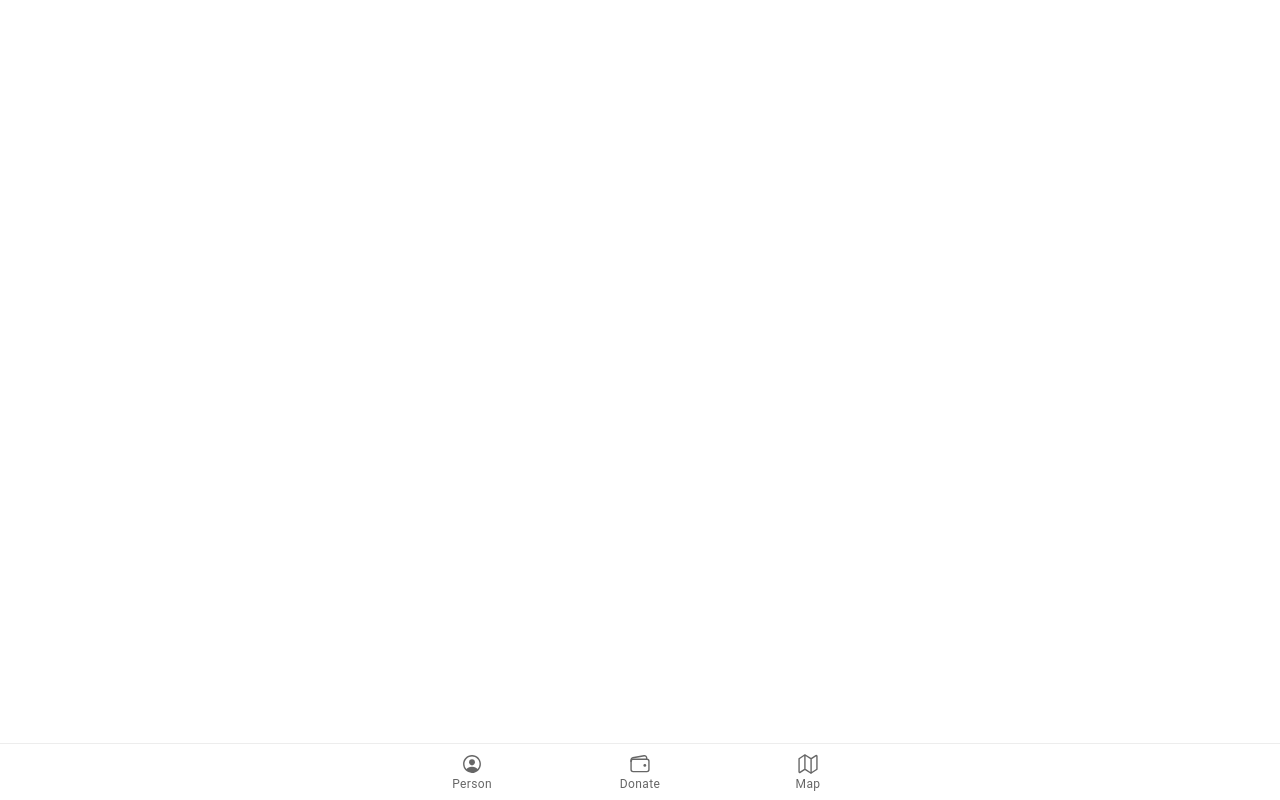
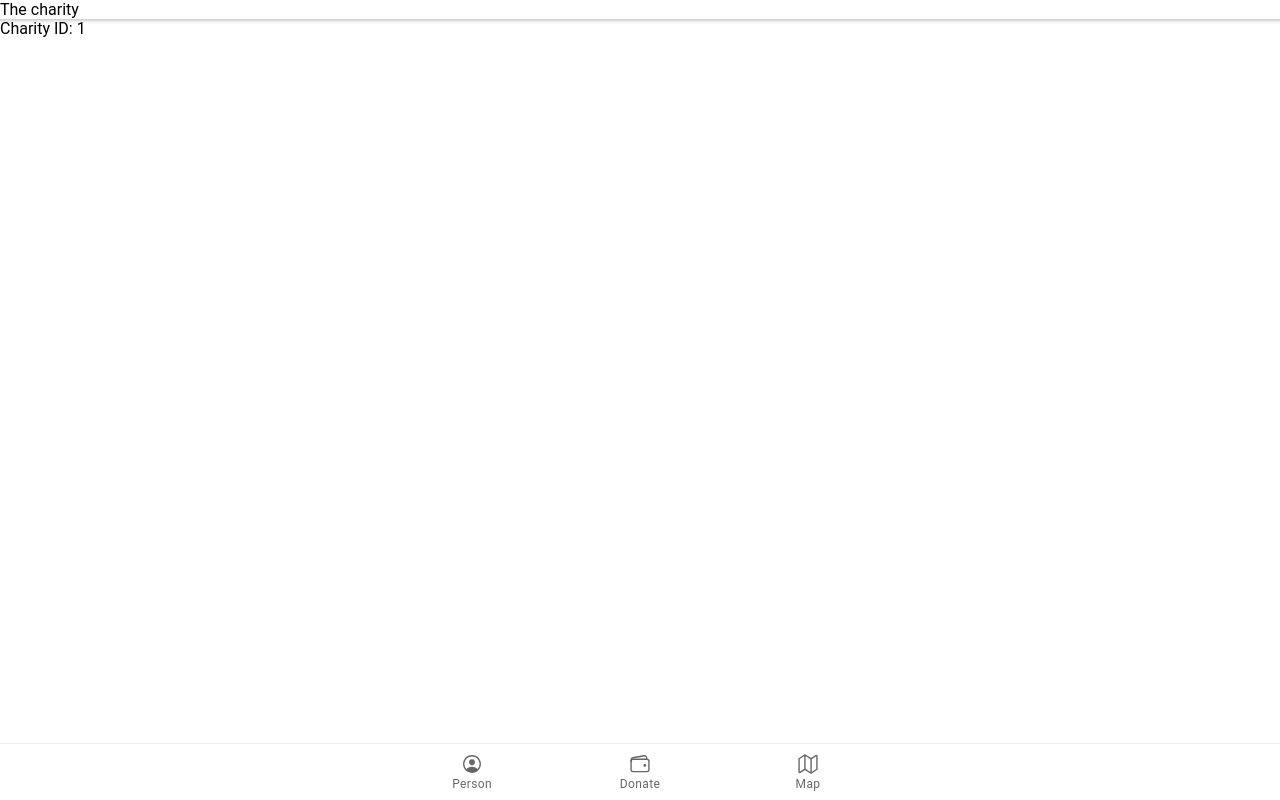
Before and after one commit to integrate-your-mind/recEV, a React (Create React App) app in the folder app/client/: page /charity/1 in a window 1280 px wide. Built offline with nearby package versions, Linux system fonts and the light colour scheme.

Commit message:
Here is charity id

```diff
--- a/app/client/src/App.tsx
+++ b/app/client/src/App.tsx
@@ -2,10 +2,11 @@ import React from 'react';
 import { Redirect, Route } from 'react-router-dom';
 import { IonApp, IonIcon, IonLabel, IonRouterOutlet, IonTabBar, IonTabButton, IonTabs } from '@ionic/react';
 import { IonReactRouter } from '@ionic/react-router';
-import { personCircleOutline, walletOutline, mapOutline, person } from 'ionicons/icons';
+import { personCircleOutline, walletOutline, mapOutline } from 'ionicons/icons';
 import Profile from './pages/Profile';
 import Donate from './pages/Donate';
 import Map from './pages/Map';
+import CharityModal from './pages/CharityModal';
 
 /* Core CSS required for Ionic components to work properly */
 import '@ionic/react/css/core.css';
@@ -35,9 +36,10 @@ const App: React.FC = () => (
                     <Route path="/donate" component={Donate} exact={true} />
                     <Route path="/map" component={Map} />
                     <Route path="/" render={() => <Redirect to="/profile" />} exact={true} />
+                    <Route path="/charity/:id" component = {CharityModal} />
                 </IonRouterOutlet>
                 <IonTabBar slot="bottom">
-                <IonTabButton tab="profile" href="/profile">
+                    <IonTabButton tab="profile" href="/profile">
                         <IonIcon icon={personCircleOutline} />
                         <IonLabel>Person</IonLabel>
                     </IonTabButton>
--- a/app/client/src/pages/CharityModal.tsx
+++ b/app/client/src/pages/CharityModal.tsx
@@ -1,40 +1,25 @@
 import React from 'react';
+import { IonContent, IonHeader, IonPage } from '@ionic/react';
 
-import './CharityModal.css';
+import { RouteComponentProps } from 'react-router';
 
-import { ActionSheetButton } from '@ionic/core';
-import {
-    IonActionSheet,
-    IonChip,
-    IonIcon,
-    IonHeader,
-    IonLabel,
-    IonToolbar,
-    IonButtons,
-    IonContent,
-    IonButton,
-    IonBackButton,
-    IonPage,
-} from '@ionic/react';
-import {
-    callOutline,
-    callSharp,
-    logoTwitter,
-    logoGithub,
-    logoInstagram,
-    shareOutline,
-    shareSharp,
-} from 'ionicons/icons';
+interface HomeIdParams {
+    id: string
+}
 
-const CharityModal: React.FC = (props) => {
+const CharityModal = ({ match }: RouteComponentProps<HomeIdParams>) => {
+    const id = match.params.id;
+
     return (
-        <IonPage>
-            <IonContent>
-                <IonHeader></IonHeader>
-            </IonContent>
-            >
-        </IonPage>
+      <IonPage>
+          <IonHeader>
+              The charity
+          </IonHeader>
+          <IonContent>
+              Charity ID: {id}
+          </IonContent>
+      </IonPage>
     );
-};
+}
 
 export default CharityModal;
--- a/app/client/src/pages/Donate.tsx
+++ b/app/client/src/pages/Donate.tsx
@@ -4,7 +4,7 @@ import { IonContent, IonHeader, IonPage, IonTitle, IonToolbar } from '@ionic/rea
 import './Donate.css';
 import CharityItem from '../components/charity-item/charity-item.component';
 
-const Donate: React.FC = () => {
+const Donate = () => {
     const redCrossTags: string[] = ['Food', 'Clothes', 'Spidey'];
 
     return (
@@ -22,9 +22,7 @@ const Donate: React.FC = () => {
                 </IonHeader>
                 {/* <ExploreContainer name="Tab 2 page" /> */}
                 <CharityItem charityName="Red Cross" tags={redCrossTags} charityID={1} />
-                {/* <CharityItem charityName = 'Mar' />
-        <CharityItem charityName = 'Kevin' />
-        <CharityItem charityName = 'Superman' /> */}
+
             </IonContent>
         </IonPage>
     );
```
Also changed, not shown: app/client/.eslintrc.js (deleted), app/client/.prettierrc.js.
